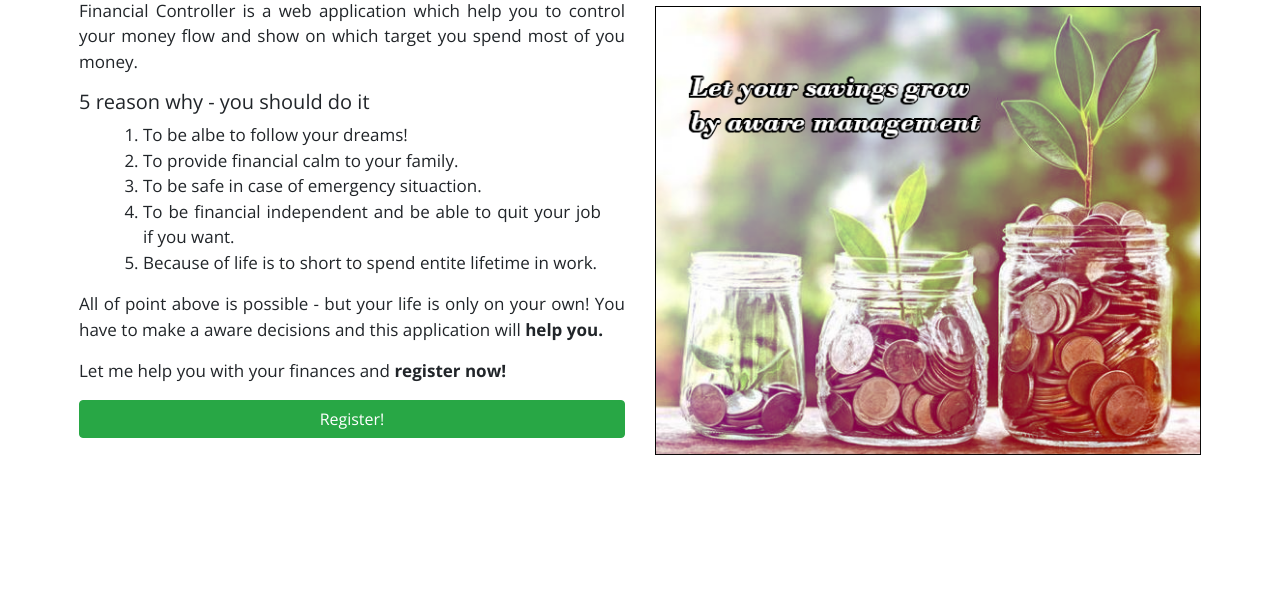
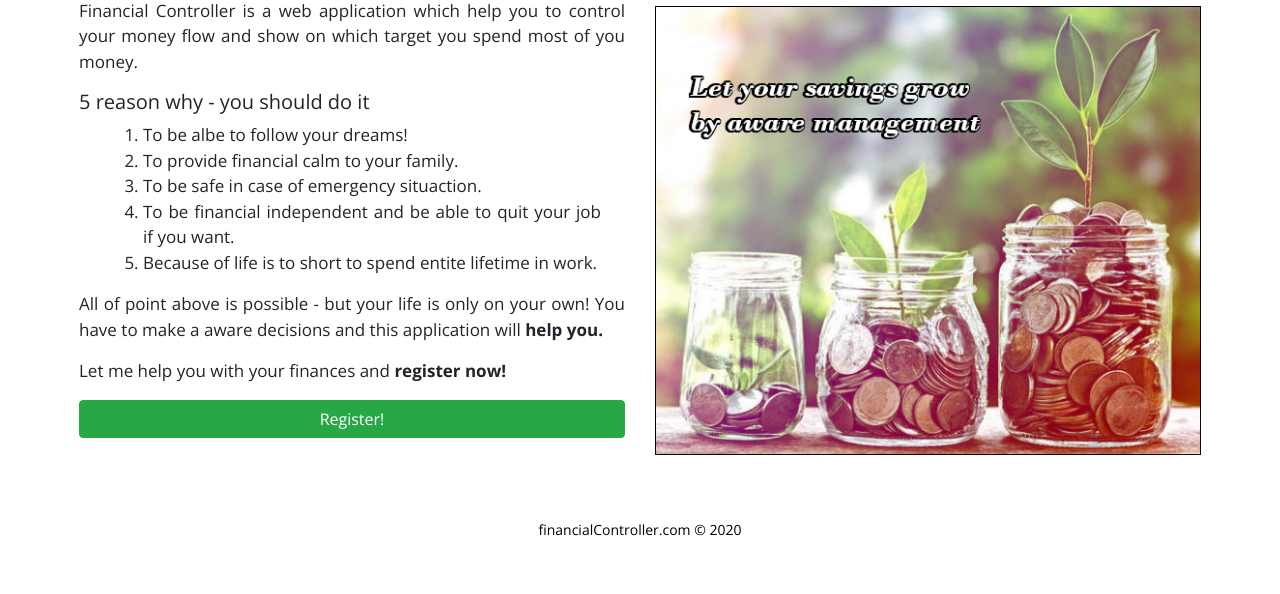
Before and after one commit to NewLukasz/FinancialController, a PHP site: page / in a window 1280 px wide. Shown: the part 206-800 px from the top of the page. Run offline with PHP 8.4, Linux system fonts and the light colour scheme.

Commit message:
Footer added

```diff
--- a/index.html
+++ b/index.html
@@ -70,7 +70,12 @@
 				</div>
 			</article>
 		</main>
+		<footer>
+			financialController.com &copy 2020
+		</footer>
 	</body>
+
+
 
 
 	<script src="https://code.jquery.com/jquery-3.3.1.slim.min.js" integrity="sha384-q8i/X+965DzO0rT7abK41JStQIAqVgRVzpbzo5smXKp4YfRvH+8abtTE1Pi6jizo" crossorigin="anonymous"></script>
--- a/main.css
+++ b/main.css
@@ -14,3 +14,12 @@ body
 {
 	max-width: 1200px;
 }
+
+footer
+{
+	font-size: 14px;
+	color: black;
+	text-align:center;
+	margin-top: 20px;
+	padding: 20px;
+}
```
